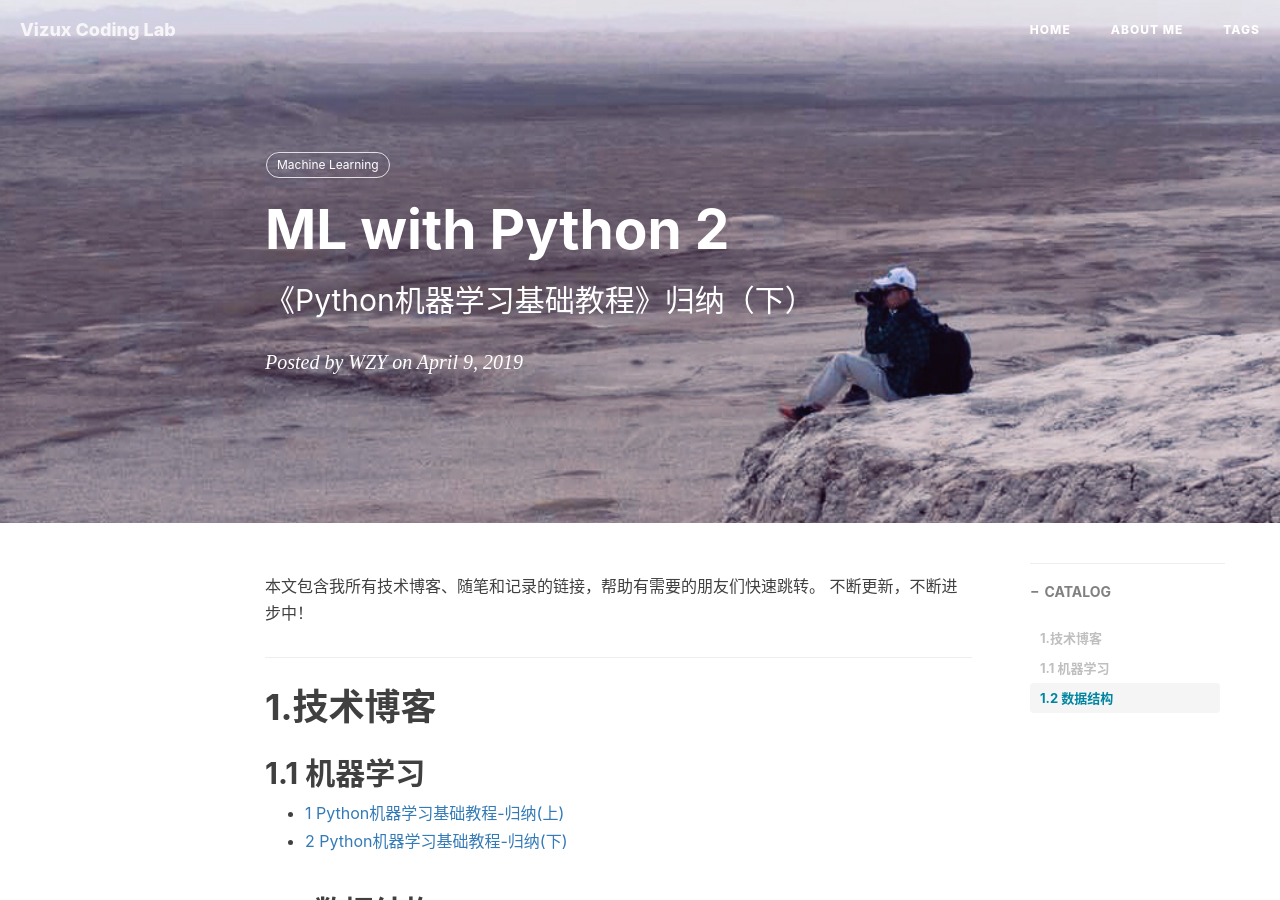
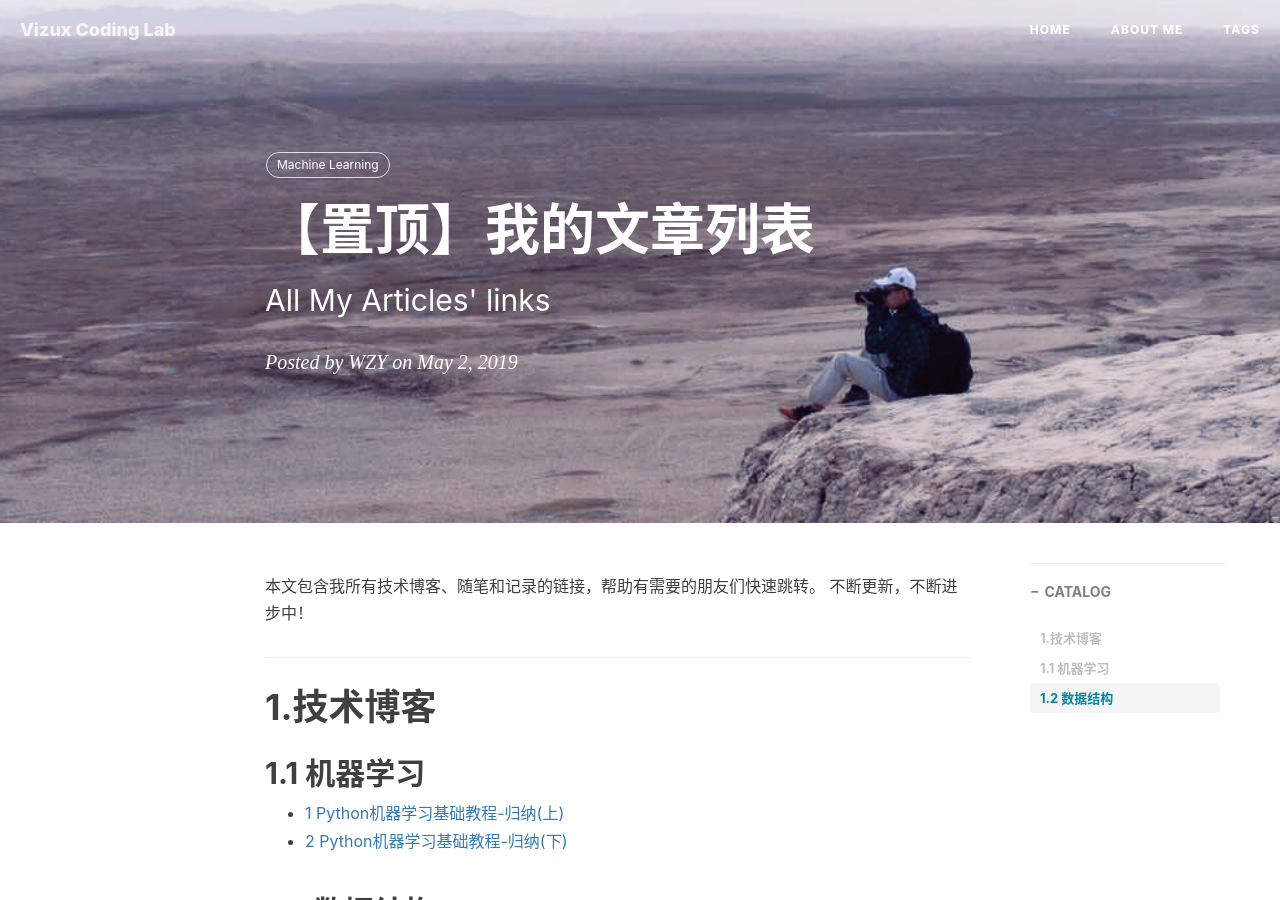
Before and after one commit to ZaccWu/ZaccWu.github.io, a Jekyll site: the page built from _posts/2099-01-01-[置顶]：我的文章链接.md, in a window 1280 px wide and 900 px high. Built offline with Jekyll 4.4.1, drawn with Linux system fonts in a browser that asks for light colours; nearby versions of some CDN libraries; comment, search, counter and statistics services are not loaded.

Commit message:
Update 2099-01-01-[置顶]：我的文章链接.md

```diff
--- a/_posts/2099-01-01-[置顶]：我的文章链接.md
+++ b/_posts/2099-01-01-[置顶]：我的文章链接.md
@@ -1,8 +1,8 @@
 ---
 layout:     post                    # 使用的布局（不需要改）
-title:      ML with Python 2              # 标题
-subtitle:   《Python机器学习基础教程》归纳（下） #副标题
-date:       2019-04-09             # 时间
+title:      【置顶】我的文章列表              # 标题
+subtitle:   All My Articles' links #副标题
+date:       2019-05-02             # 时间
 author:     WZY                      # 作者
 header-img: img/page.png    #这篇文章标题背景图片
 catalog: true                       # 是否归档
```
